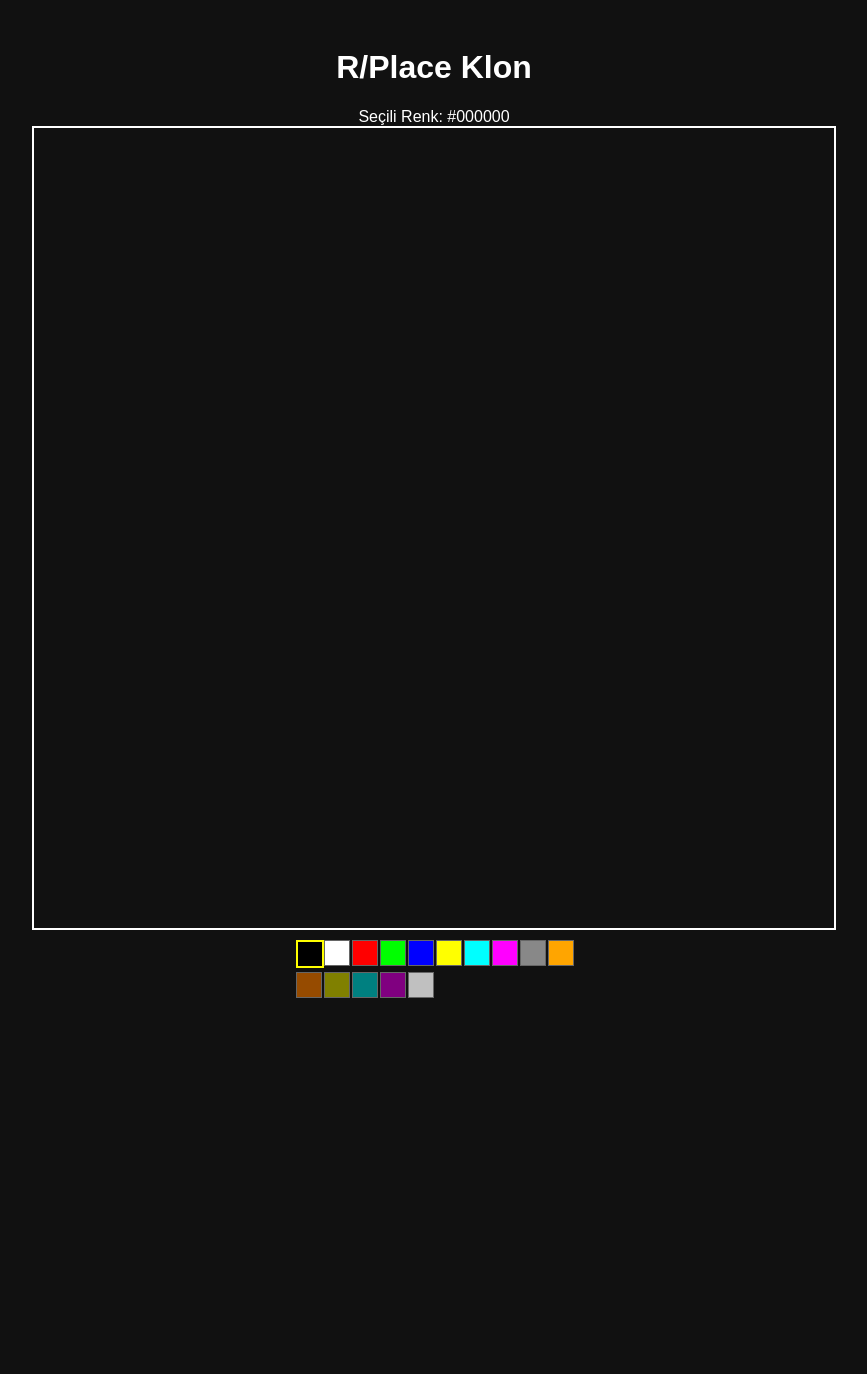
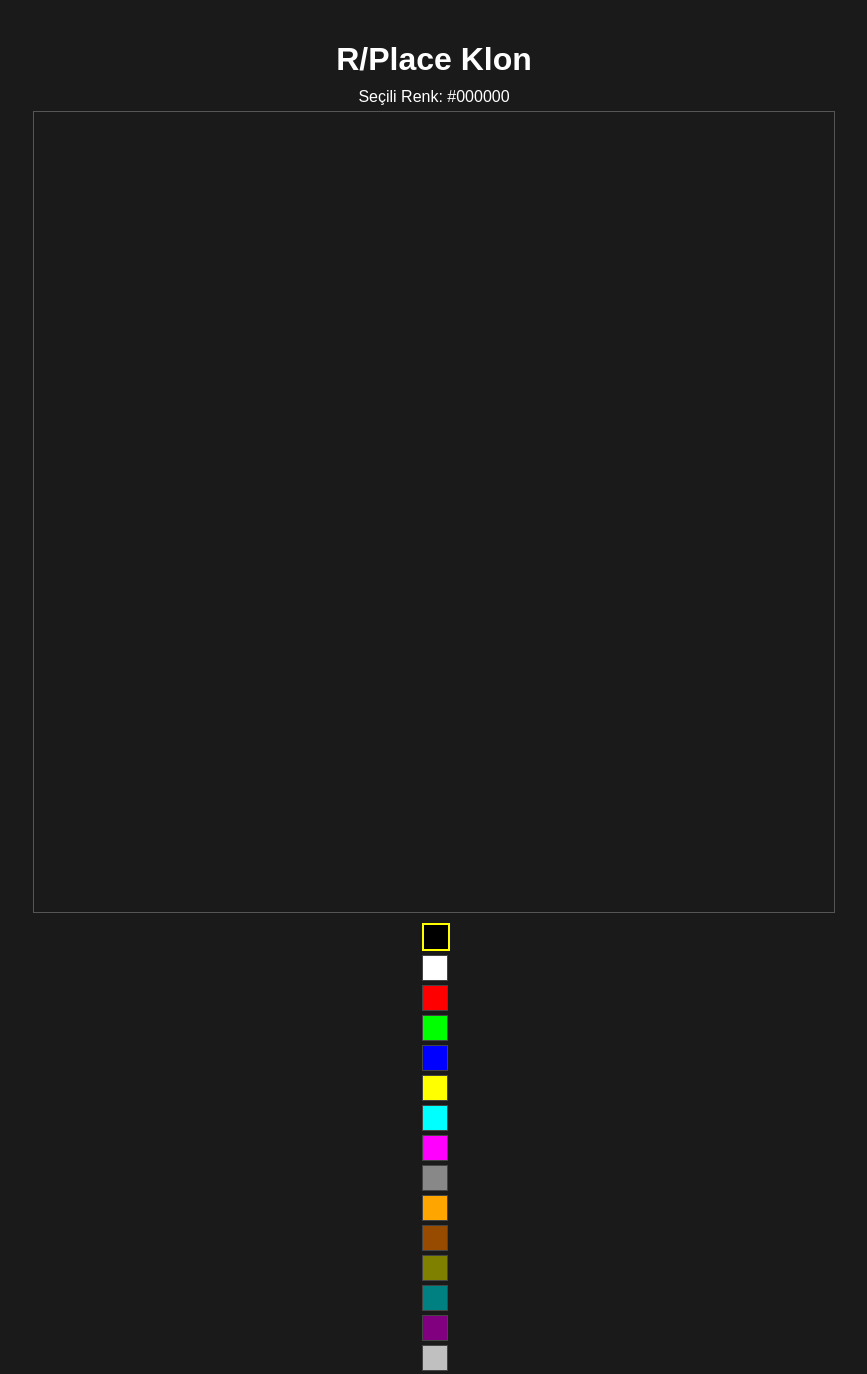
Before and after one commit to cklyncdream/cklyncdream, a plain HTML site: page index.html in a window 1280 px wide. Shown: the whole page, without its empty margins (206-1073 px from the left). Before the commit the page ends 1036 px from the top, so only its background shows below. Drawn offline with Linux system fonts and the light colour scheme.

Commit message:
Update style.css

```diff
--- a/style.css
+++ b/style.css
@@ -1,39 +1,39 @@
 body {
-  background: #111;
+  background: #1a1a1a;
   color: white;
-  font-family: sans-serif;
+  font-family: Arial, sans-serif;
   display: flex;
   flex-direction: column;
   align-items: center;
-  padding: 20px;
+  margin: 20px;
+}
+
+h1 {
+  margin-bottom: 10px;
+}
+
+#status {
+  margin-bottom: 5px;
 }
 
 canvas {
-  border: 2px solid white;
+  border: 1px solid #555;
   image-rendering: pixelated;
+  cursor: crosshair;
   margin-bottom: 10px;
-  cursor: crosshair;
 }
 
 #palette {
   display: grid;
   grid-template-columns: repeat(auto-fill, 24px);
   gap: 4px;
-  max-width: 300px;
-  margin-bottom: 10px;
 }
-
 .color {
   width: 24px;
   height: 24px;
-  border: 1px solid #666;
+  border: 1px solid #444;
   cursor: pointer;
 }
-
 .color.selected {
   border: 2px solid yellow;
 }
-
-#coord {
-  margin-bottom: 10px;
-}
```
